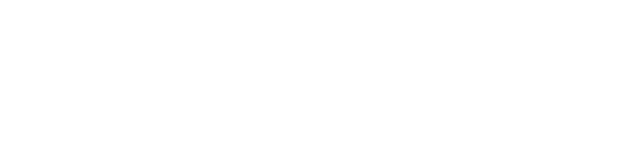
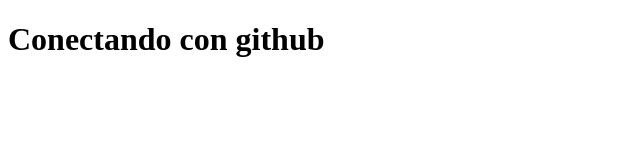
Before and after one commit to saraelibeqh-git/aprendiendo-github, a plain HTML site: page index.html in a window 1280 px wide. Shown: the whole page, without its empty margins (0-640 px from the left). Drawn offline with Linux system fonts and the light colour scheme.

Commit message:
subiendo el index.html modificado con h1

```diff
--- a/index.html
+++ b/index.html
@@ -3,9 +3,9 @@
 <head>
     <meta charset="UTF-8">
     <meta name="viewport" content="width=device-width, initial-scale=1.0">
-    <title>Conectando con github</title>
+    <title>Document</title>
 </head>
 <body>
-
+    <h1>Conectando con github</h1>
 </body>
 </html>
```
